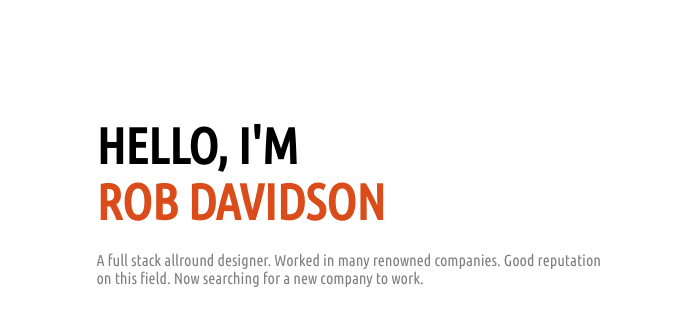
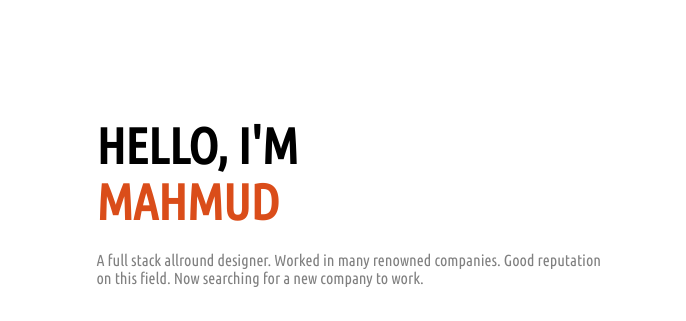
Before and after one commit to MuhtasimMahmud/Assignment-1-Personal_website, a plain HTML site: page index.html in a window 1280 px wide. Shown: the part 38-359 px from the top of the page, 0-686 px from the left. Drawn offline with Linux system fonts and the light colour scheme; a web font is replaced by a local one.

Commit message:
all done!

```diff
--- a/index.html
+++ b/index.html
@@ -23,7 +23,7 @@
         <section class="introduction">
             <div class="half-width writings">
                 <h1>HELLO, I'M</h1>
-                <h1> <span class="highlight"> ROB DAVIDSON </span> </h5>
+                <h1> <span class="highlight"> MAHMUD </span> </h5>
                 <p>A full stack allround designer. Worked in many renowned companies. Good reputation on this field. Now searching for a new company to work.</p>
                 <a href="" class="orange-button"> Hire me</a>
             </div>
```
